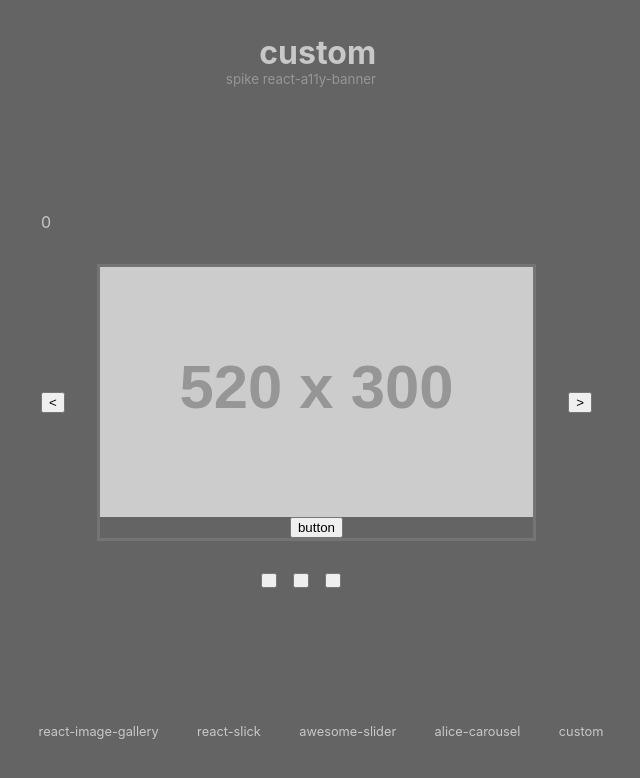
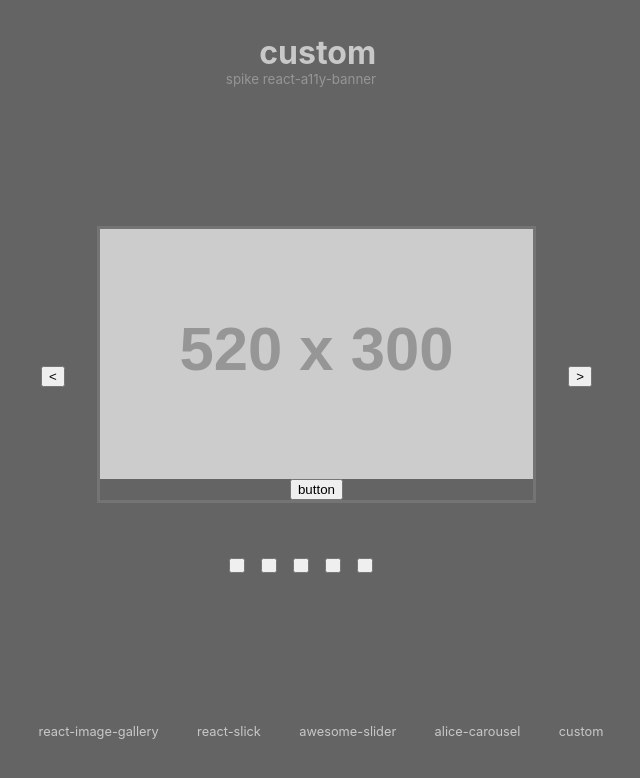
Before and after one commit to francho/spike-react-a11y-banner, a React (Create React App) app: page /custom in a window 1280 px wide. Shown: the top 778 px of the page, without its empty margins (339-979 px from the left). Built offline with nearby package versions, Linux system fonts and the light colour scheme; the HTML template or start-up script is replaced by a standard one.

Commit message:
chore: chore add autoplay

```diff
--- a/package.json
+++ b/package.json
@@ -19,6 +19,7 @@
     "react-awesome-slider": "^4.1.0",
     "react-dom": "^18.1.0",
     "react-image-gallery": "^1.2.7",
+    "react-player": "^2.10.0",
     "react-router-dom": "^6.3.0",
     "react-scripts": "5.0.1",
     "react-slick": "^0.29.0",
--- a/src/components/CustomBanner.css
+++ b/src/components/CustomBanner.css
@@ -15,13 +15,10 @@
 
 .slideItem {
   display: block;
+  width: 520px;
+  height: 300px;
 }
 
-.slideItem > div{
-  position: relative;
-  top:0;
-  left: 0;
-}
 
 
 .CustomBanner > .bullets {
--- a/src/components/CustomBanner.tsx
+++ b/src/components/CustomBanner.tsx
@@ -1,30 +1,98 @@
 import './CustomBanner.css'
 
-import React, { useEffect, useMemo, useState } from 'react'
+import React, { useCallback, useEffect, useMemo, useState } from 'react'
+import ReactPlayer from 'react-player'
 import { CSSTransition, TransitionGroup } from 'react-transition-group'
 
 import Item from './Item'
 
+const config = [
+  { id: 'slide1', type: 'image', url: 'https://dummyimage.com/520x300/0aa/111' },
+  { id: 'slide2', type: 'image', url: 'https://dummyimage.com/520x300/a0a/111' },
+  { id: 'slide3', type: 'image', url: 'https://dummyimage.com/520x300/aa0/111' },
+  {
+    id: 'slide4',
+    type: 'iframe',
+    url: 'https://laboralkutxa.com/uploads/sliders/html5/202204LKPAYBannerSeccion/index_es.html',
+  },
+  { id: 'slide5', type: 'video', url: 'https://www.youtube.com/watch?v=FMgC_IROlSA' },
+]
+
+// < iframe height = "667" frameborder = "0" scrolling = "no" webkitallowfullscreen = "" mozallowfullscreen = "" allowfullscreen = "" style = "position: absolute;top: 0;left: 0;height: 100%; min-width: 100%; width: 100px; " src = "/uploads/sliders/html5/2205HomeEcuador/index-es.html" ></>
+
+interface SlideBuilderProps {
+  id: string
+  type: string
+  url: string
+  onVideoEnded?: () => void
+}
+
+function SlideBuilder({ id, type, url, onVideoEnded }: SlideBuilderProps) {
+  switch (type) {
+    case 'image':
+      return <Item image={url} key={id} />
+    case 'iframe':
+      return (
+        <iframe
+          src={url}
+          title="banner"
+          key={id}
+          height={300}
+          width={520}
+          frameBorder="0"
+          scrolling="no"
+          allowFullScreen={false}
+          style={{ height: '100%', minWidth: '100%', width: 520 }}
+        />
+      )
+    case 'video':
+      return <ReactPlayer url={url} muted playing key={id} onEnded={onVideoEnded} width={520} height={300} />
+    default:
+      return <div />
+  }
+}
+
+SlideBuilder.defaultProps = {
+  onVideoEnded: () => null,
+}
+
 export default function CustomBanner() {
   const [slides, setSlides] = useState<React.ReactElement[]>([])
   const [currentIndex, setCurrentIndex] = useState(0)
-  const items: React.ReactElement[] = useMemo(() => {
-    const images = [
-      'https://dummyimage.com/520x300/0aa/111',
-      'https://dummyimage.com/520x300/a0a/111',
-      'https://dummyimage.com/520x300/aa0/111',
-    ]
-    return images.map((image): React.ReactElement => <Item image={image} key={image} />)
-  }, [])
+  const [maxIndex, setMaxIndex] = useState(0)
+  const handleNext = useCallback(() => {
+    let next = currentIndex + 1
+    if (next > maxIndex) {
+      next = 0
+    }
+    setCurrentIndex(next)
+  }, [currentIndex, maxIndex])
+  const items: React.ReactElement[] = useMemo(
+    () =>
+      config.map(
+        (configItem): React.ReactElement => (
+          <SlideBuilder {...configItem} key={configItem.id} onVideoEnded={() => handleNext()} />
+        ),
+      ),
+    [handleNext],
+  )
 
+  useEffect(() => setMaxIndex(items.length - 1), [items])
   useEffect(() => {
     const slide = items[currentIndex]
     setSlides([slide])
-  }, [currentIndex, items])
+    console.warn(slide)
+    if (slide.props.type !== 'video') {
+      const timmer = setTimeout(() => handleNext(), 3000)
+      return () => timmer && clearTimeout(timmer)
+    }
+    return function () {
+      return null
+    }
+  }, [currentIndex, items, handleNext])
 
   return (
     <div className="CustomBanner">
-      {currentIndex}
       <div className="slide">
         <button type="button" onClick={() => currentIndex > 0 && setCurrentIndex(currentIndex - 1)}>
           &lt;
@@ -46,13 +114,18 @@ export default function CustomBanner() {
             ))}
           </TransitionGroup>
         </div>
-        <button type="button" onClick={() => currentIndex < items.length - 1 && setCurrentIndex(currentIndex + 1)}>
+        <button type="button" onClick={() => handleNext()}>
           &gt;
         </button>
       </div>
       <div className="bullets">
         {items.map((item, index) => (
-          <button type="button" onClick={() => setCurrentIndex(index)} key={`bullet-${item.key}`} />
+          <button
+            type="button"
+            onClick={() => setCurrentIndex(index)}
+            key={`bullet-${item.key}`}
+            aria-label={`banner ${index}`}
+          />
         ))}
       </div>
     </div>
```
Also changed, not shown: 1 other file (tests, documents, lock files or other folders).
